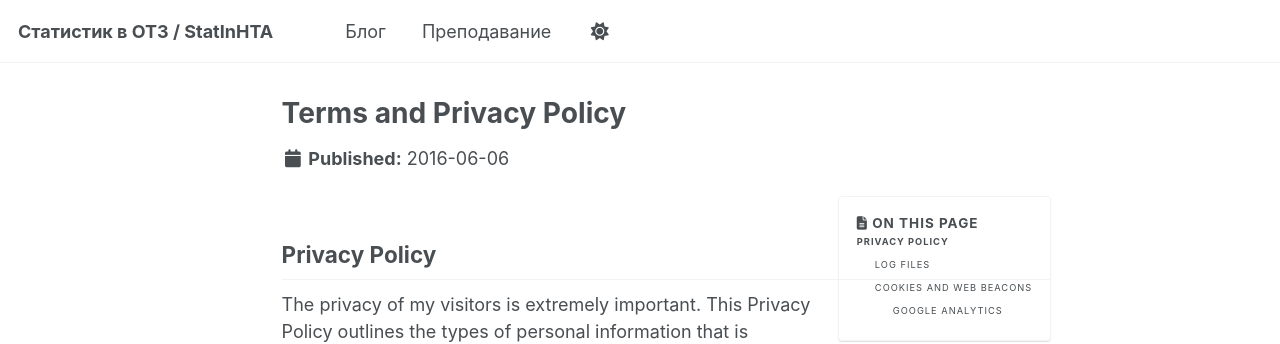
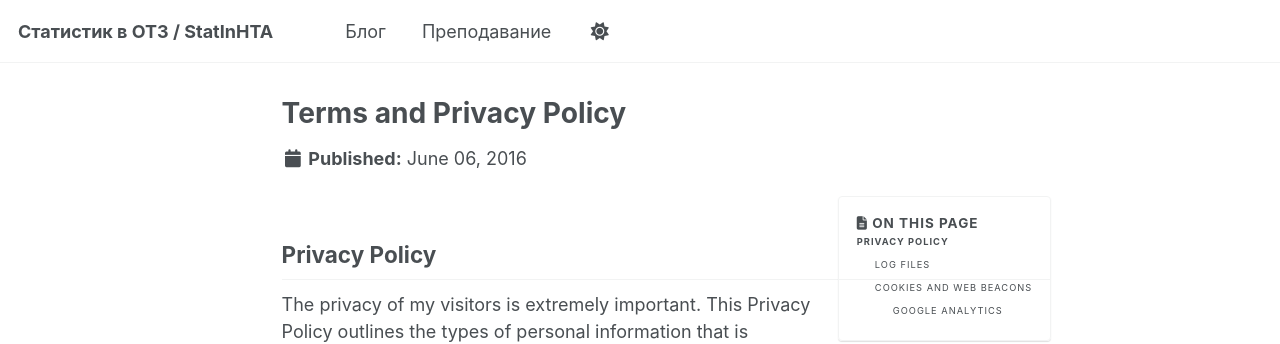
Before and after one commit to ejeej/ejeej.github.io, a Jekyll site: the page built from _pages/terms.md, in a window 1280 px wide and 900 px high. Shown: the top 344 px of the window. Built offline with Jekyll 4.4.1, drawn with Linux system fonts in a browser that asks for light colours; a script bundle is joined from its source files by our own code; library files that are not in the unit come from our copies.

Commit message:
Corrected date in posts

```diff
--- a/_layouts/single.html
+++ b/_layouts/single.html
@@ -31,7 +31,7 @@
             <p class="page__meta"><i class="fa fa-clock" aria-hidden="true"></i> {% include read-time.html %}</p>
           {% endif %}
         {% if page.modified %}
-          <p class="page__date"><strong><i class="fa fa-fw fa-calendar" aria-hidden="true"></i> {{ site.data.ui-text[site.locale].date_label | default: "" }}</strong> <time datetime="{{ page.modified | date: "%Y-%m-%d" }}">{{ page.modified | date: %Y-%m-%d }}</time></p>
+          <p class="page__date"><strong><i class="fa fa-fw fa-calendar" aria-hidden="true"></i> {{ site.data.ui-text[site.locale].date_label | default: "" }}</strong> <time datetime="{{ page.modified | date: "%Y-%m-%d" }}">{{ page.modified | date: "%B %d, %Y" }}</time></p>
         {% endif %}
 
         {% if page.collection == 'teaching' %}
@@ -39,7 +39,7 @@
         {% elsif page.venue and page.date %}
           <p>Published in <i>{{ page.venue }}</i>, {{ page.date | default: "1900-01-01" | date: "%Y" }} </p>
         {% elsif page.date %}
-          <p class="page__date"><strong><i class="fa fa-fw fa-calendar" aria-hidden="true"></i> {{ site.data.ui-text[site.locale].date_label | default: "" }}</strong> <time datetime="{{ page.date | date_to_xmlschema }}">{{ page.date | default: "1900-01-01" | date: %Y-%m-%d }}</time></p>
+          <p class="page__date"><strong><i class="fa fa-fw fa-calendar" aria-hidden="true"></i> {{ site.data.ui-text[site.locale].date_label | default: "" }}</strong> <time datetime="{{ page.date | date_to_xmlschema }}">{{ page.date | default: "1900-01-01" | date: "%B %d, %Y" }}</time></p>
         {% endif %}
         </header>
       {% endunless %}
```
